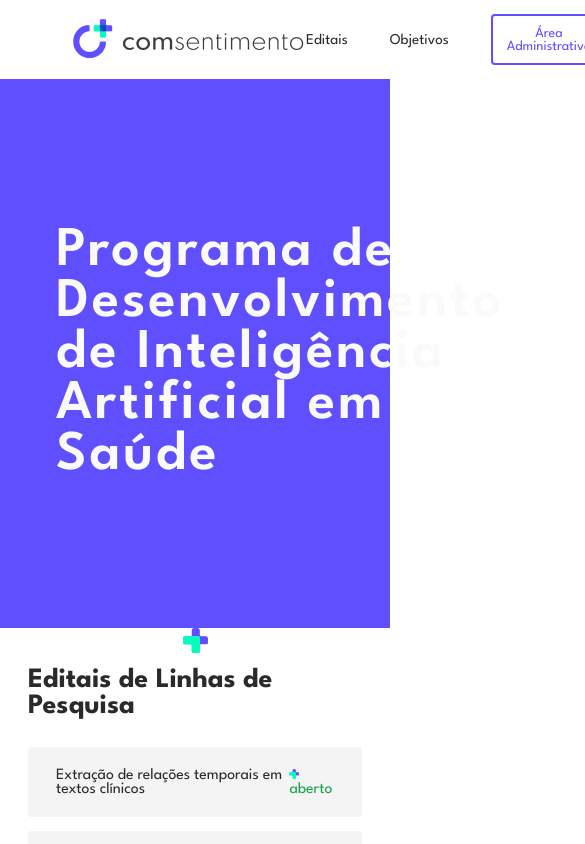
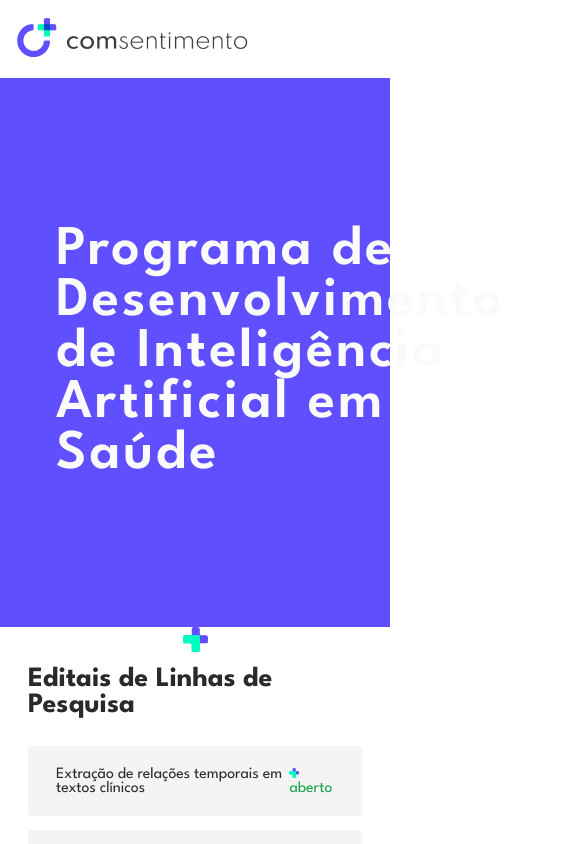
Before and after one commit to LeandroFilie/comsentimento-techtest, a React (Create React App) app: page / in a window 390 px wide. Shown: the top 844 px of the page, 585 px wide, since content can reach past the window. Built offline with nearby package versions, Linux system fonts and the light colour scheme.

Commit message:
fix(Header): fix size letter in media querys

```diff
--- a/src/components/Header/styles.js
+++ b/src/components/Header/styles.js
@@ -8,6 +8,10 @@ export const Container = styled.header`
   max-width: 1200px;
   padding: 1rem 5rem;
   margin: 0 auto;
+
+  @media (max-width: 650px) {
+      padding: 1rem;
+  }
 `;
 
 export const Menu = styled.ul`
@@ -17,6 +21,10 @@ export const Menu = styled.ul`
 
   li {
     font-size: 1.075rem;
+  }
+
+  @media (max-width: 650px) {
+    display: none;
   }
 `;
 
```
